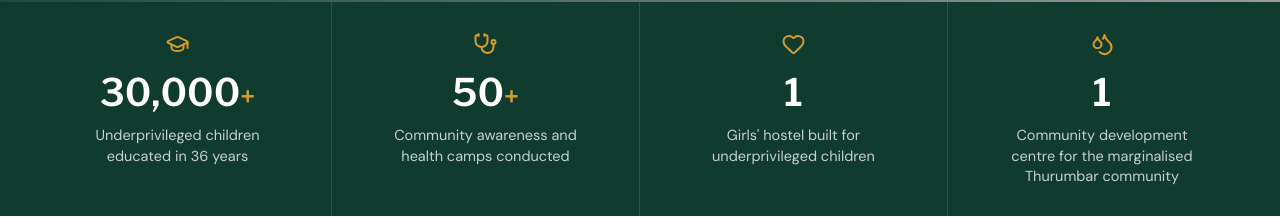
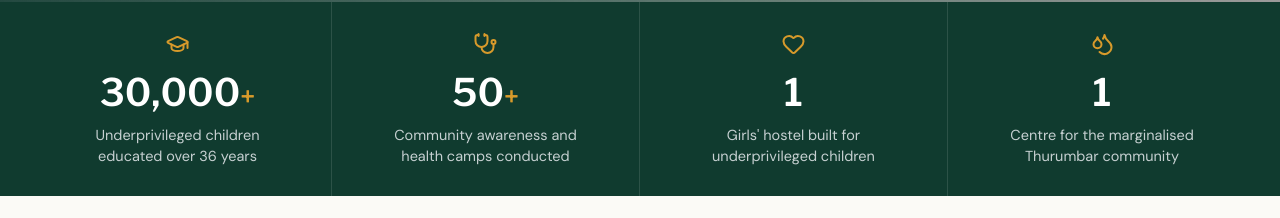
Before and after one commit to ziti-tech/PADS, a React (Vite) app: page / in a window 1280 px wide. Shown: the part 642-860 px from the top of the page. Built offline with nearby package versions, Linux system fonts and the light colour scheme; grey boxes are pictures that could not be loaded.

Commit message:
home page updated

```diff
--- a/src/main.jsx
+++ b/src/main.jsx
@@ -22,7 +22,7 @@ function Hero(){const [slide,setSlide]=useState(0);useEffect(()=>{const t=setInt
 
 function Counter({to,suffix='+'}){const [n,setN]=useState(0);useEffect(()=>{let start;const go=t=>{start??=t;let p=Math.min((t-start)/1500,1);setN(Math.floor(to*(1-(1-p)**3)));if(p<1)requestAnimationFrame(go)};requestAnimationFrame(go)},[to]);return <strong>{n.toLocaleString()}<span>{suffix}</span></strong>}
 
-const impacts=[['Underprivileged children educated in 36 years',30000,GraduationCap,'+'],['Community awareness and health camps conducted',50,Stethoscope,'+'],["Girls' hostel built for underprivileged children",1,Heart,''],['Community development centre for the marginalised Thurumbar community',1,Droplets,'']];
+const impacts=[['Underprivileged children educated over 36 years',30000,GraduationCap,'+'],['Community awareness and health camps conducted',50,Stethoscope,'+'],["Girls' hostel built for underprivileged children",1,Heart,''],['Centre for the marginalised Thurumbar community',1,Droplets,'']];
 function Stats(){return <section className="stats"><div className="wrap statsGrid">{impacts.map(([t,n,I,s])=><div className="stat" key={t}><I/><Counter to={n} suffix={s}/><p>{t}</p></div>)}</div></section>}
 
 const actions=[
```
